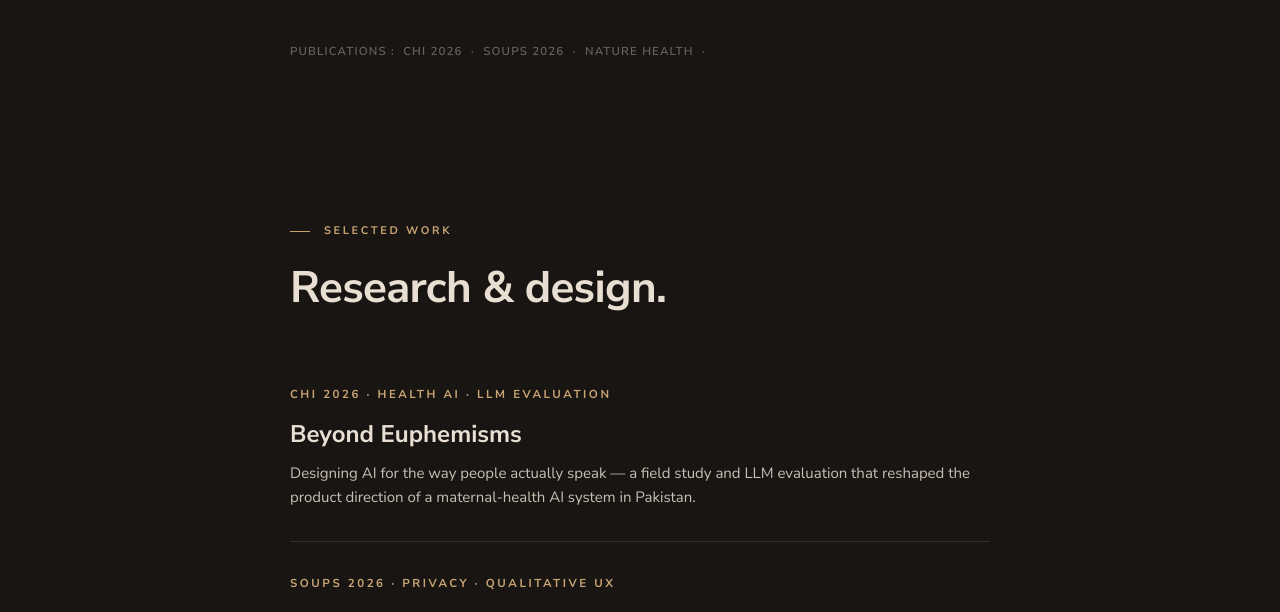
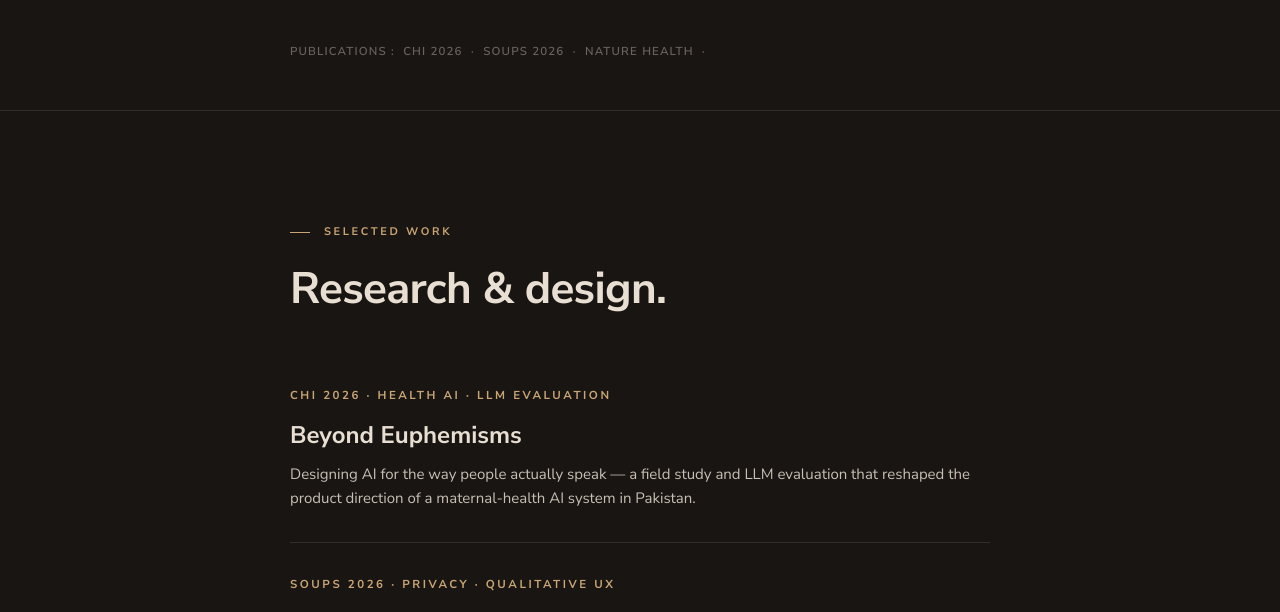
Before and after one commit to ameemahumayun/ameemahumayun.github.io, a Jekyll site: the page built from index.html, in a window 1280 px wide and 1400 px high. Shown: the part 321-933 px from the top of the window. Built offline with Jekyll 4.4.1, drawn with Linux system fonts in a browser that asks for light colours.

Commit message:
Update layout.css

```diff
--- a/assets/css/layout.css
+++ b/assets/css/layout.css
@@ -89,6 +89,7 @@
 /* ----- HERO -------------------------------------------------------------- */
 .hero {
   padding: 2.5rem 0 3rem;
+  border-bottom: var(--hairline);
 }
 .hero__inner {
   max-width: var(--container-narrow);
```
